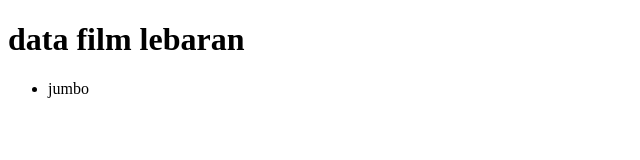
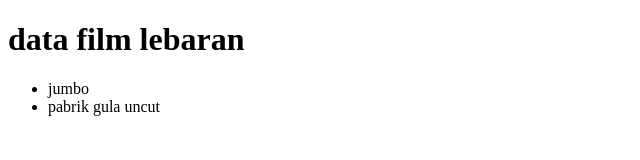
Before and after one commit to otong-dev/coba, a plain HTML site: page index.html in a window 1280 px wide. Shown: the whole page, without its empty margins (0-640 px from the left). Drawn offline with Linux system fonts and the light colour scheme.

Commit message:
menambahkan data film kedua

```diff
--- a/index.html
+++ b/index.html
@@ -9,6 +9,7 @@
     <h1 class="judul-tema">data film lebaran </h1>
     <ul>
         <li>jumbo</li>
+        <li>pabrik gula uncut</li>
     </ul>
 </body>
 </html>
```
